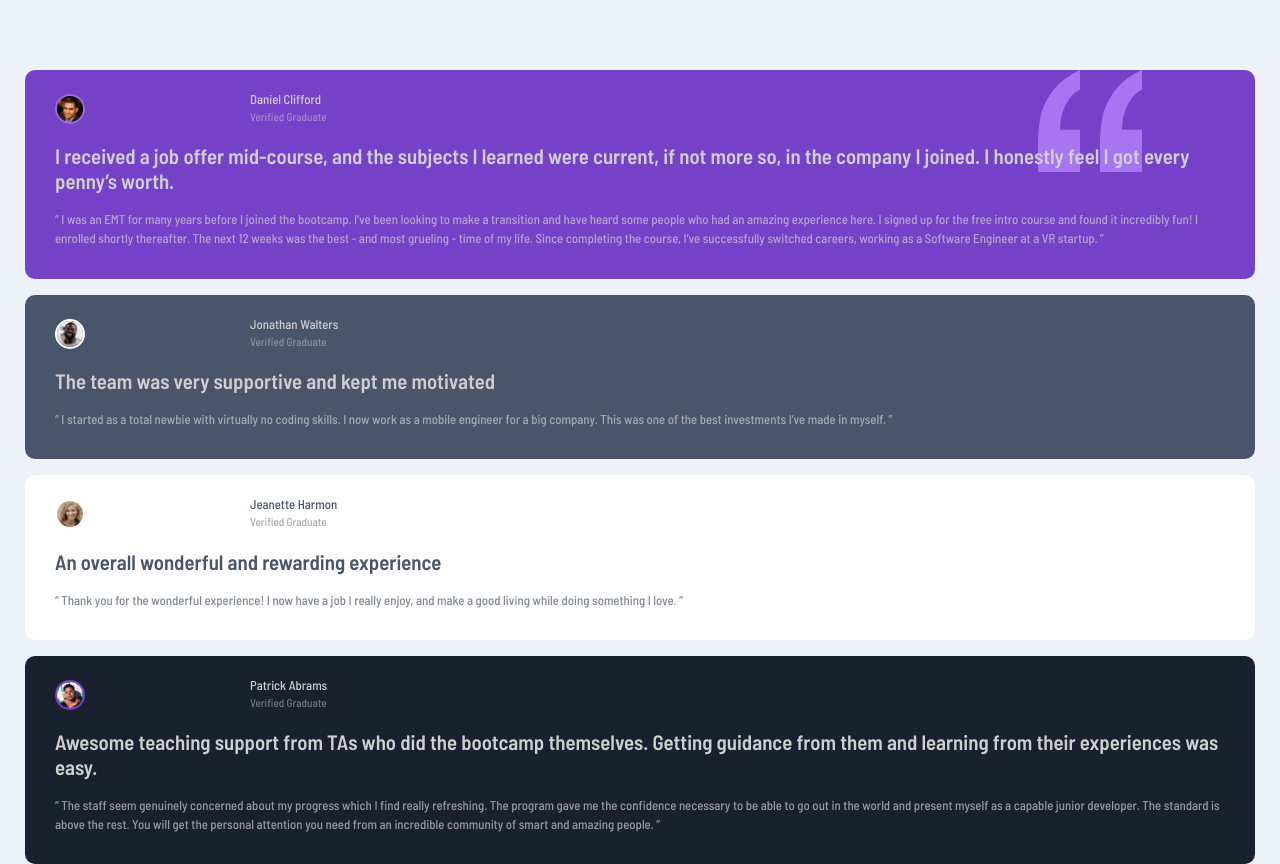
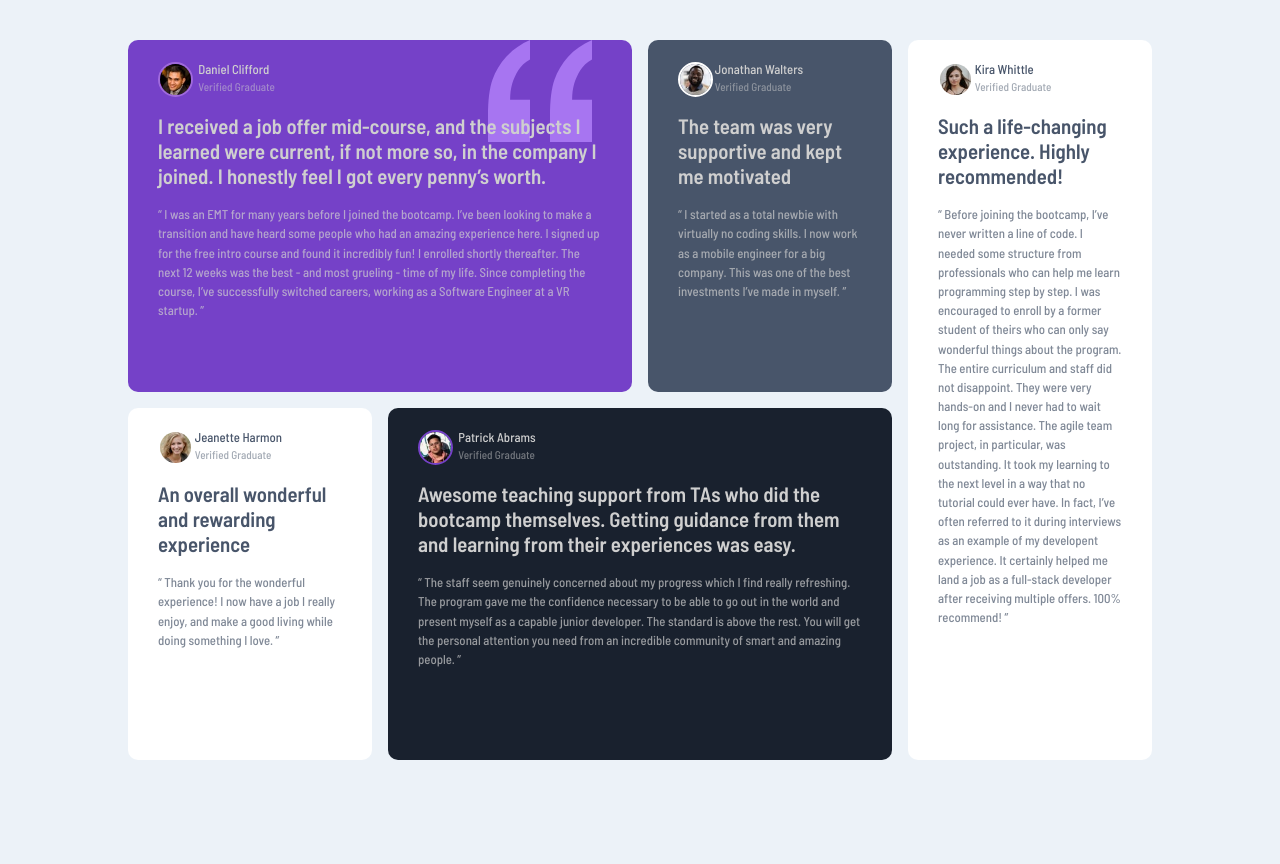
Before and after one commit to LucasEPK/testimonials-grid-section, a plain HTML site: page index.html in a window 1280 px wide. Shown: the top 864 px of the page. After the commit the page ends 800 px from the top, so only its background shows below. Drawn offline with Linux system fonts and the light colour scheme.

Commit message:
added desktop style

```diff
--- a/style.css
+++ b/style.css
@@ -1,3 +1,4 @@
+/*-----------------------------------------MOBILE STYLES------------------------------------------------*/
 body{
     font-family: 'Barlow Semi Condensed', sans-serif;
     background-color: hsl(210, 46%, 95%); /*Light grayish blue*/
@@ -118,3 +119,58 @@ body{
 .attribution{
     display: none;
 }
+
+@media(min-width: 800px){
+
+    body{
+        display: grid;
+        justify-content: center;
+        align-content: center;
+
+        grid-template-rows: minmax(80vh, 90vh);
+        grid-template-columns: 80vw;
+    }
+
+    .card_container{
+        grid-template-columns: 1fr 1fr 1fr 1fr;
+        grid-template-rows: 1fr 1fr;
+
+        margin: 0;
+    }
+
+    .card-1{
+        grid-area: 1/1/2/3;
+    }
+
+    .card-2{
+        grid-area: 1/3/2/4;
+    }
+
+    .card-3{
+        grid-area: 2/1/3/2;
+    }
+
+    .card-4{
+        grid-area: 2/2/3/4;
+    }
+
+    .card-5{
+        grid-area: 1/4/3/5;
+    }
+
+    .person{
+        grid-template-columns: 1fr 4fr;
+    }
+
+    .card-1 .person{
+        grid-template-columns: 1fr 10fr;
+    }
+
+    .card-4 .person{
+        grid-template-columns: 1fr 10fr;
+    }
+
+    .person img{
+        height: 35px;
+    }
+}
```
